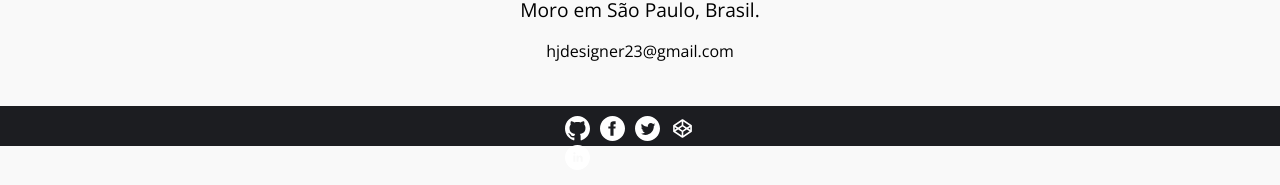
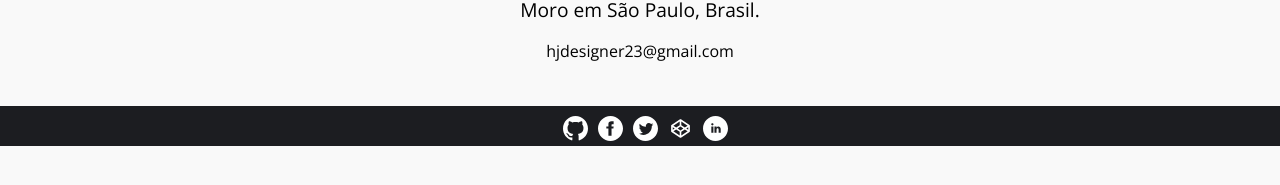
Before and after one commit to hjdesigner/hjdesigner.github.io, a Jekyll site: the page built from index.html, in a window 1280 px wide. Shown: the part 495-680 px from the top of the page. Built offline with Jekyll 4.4.1, drawn with Linux system fonts in a browser that asks for light colours.

Commit message:
Redesign do site

```diff
--- a/_sass/_footer.scss
+++ b/_sass/_footer.scss
@@ -11,7 +11,7 @@
 				height: 40px;
 				float: left;
 						ul{
-								width: 170px;
+								width: 175px;
 								height: auto;
 								list-style: none;
 								margin: 10px auto;
```
